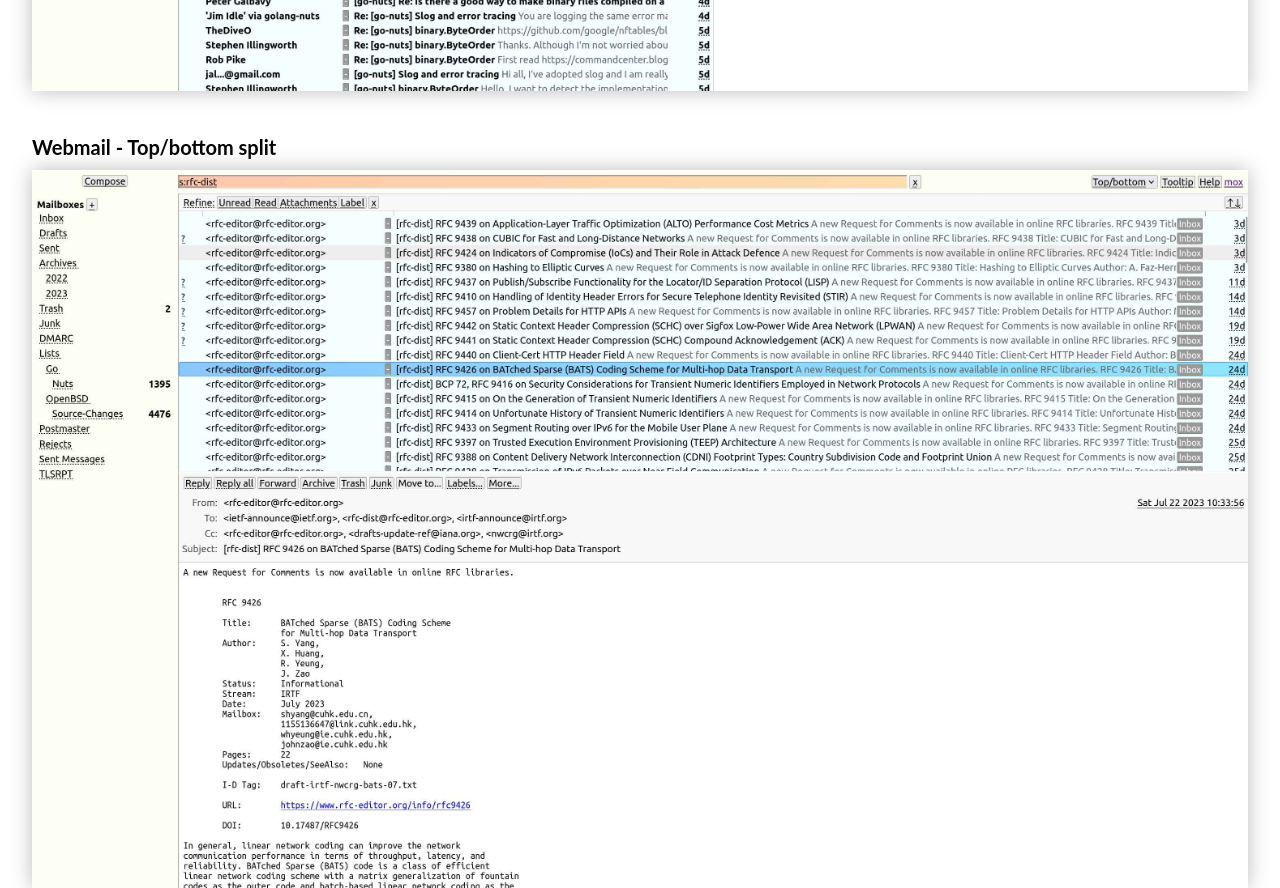
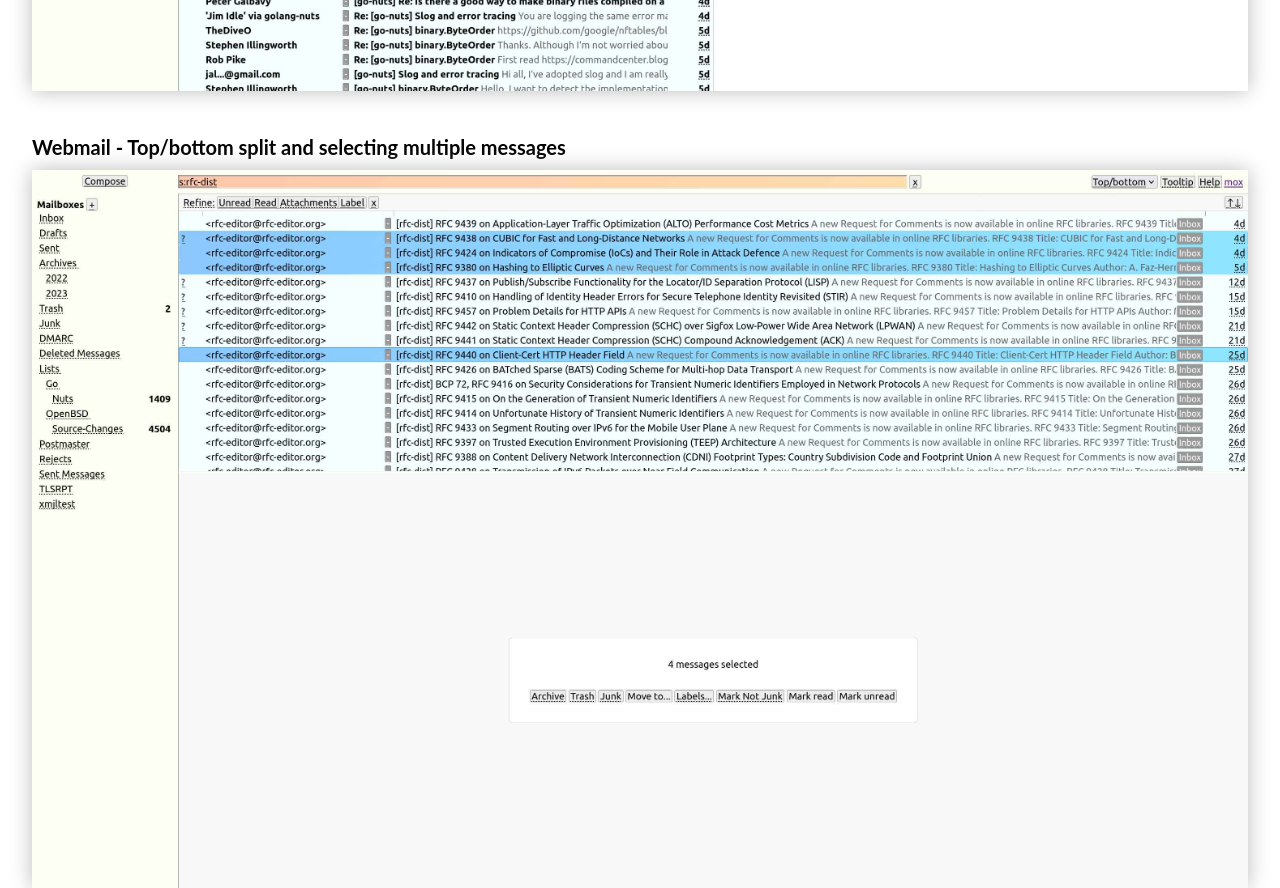
Before and after one commit to mjl-/mox-website-files, a plain HTML site: page screenshots/index.html in a window 1280 px wide. Shown: the part 860-1748 px from the top of the page. Drawn offline with Linux system fonts and the light colour scheme.

Commit message:
show selecting multiple messages in webmail screenshots

```diff
--- a/screenshots/index.html
+++ b/screenshots/index.html
@@ -28,8 +28,8 @@ p { margin: 1ex 0; max-width: 50em; }
 		<h2>Webmail - Mailbox</h2>
 		<a href="webmail-mailbox.png"><img class="img2" src="webmail-mailbox.jpg" /></a>
 
-		<h2>Webmail - Top/bottom split</h2>
-		<a href="webmail-top-bottom-split.png"><img class="img2" src="webmail-top-bottom-split.jpg" /></a>
+		<h2>Webmail - Top/bottom split and selecting multiple messages</h2>
+		<a href="webmail-top-bottom-split-multiselect.png"><img class="img2" src="webmail-top-bottom-split-multiselect.jpg" /></a>
 
 		<h2>Webmail - Search</h2>
 		<a href="webmail-search.png"><img class="img2" src="webmail-search.jpg" /></a>
```
Also changed, not shown: screenshots/webmail-top-bottom-split-multiselect.jpg (added), screenshots/webmail-top-bottom-split-multiselect.png (added), screenshots/webmail-top-bottom-split.jpg (deleted), screenshots/webmail-top-bottom-split.png (deleted).
